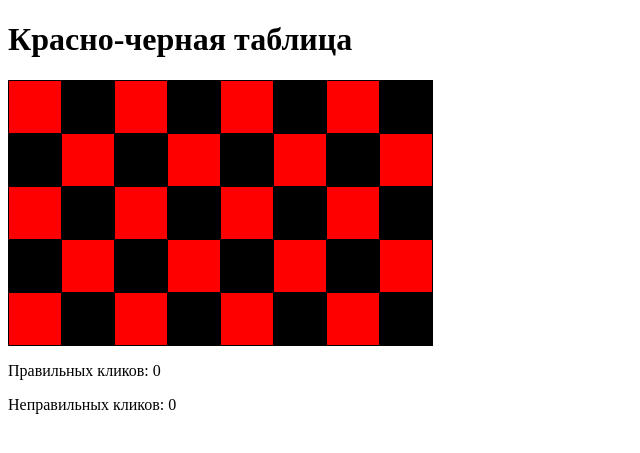
After one commit to Aidar042002/EmployerTest, a PHP site: page /php/attention1.php in a window 1280 px wide. The commit adds this page. Shown: the top 453 px of the page, without its empty margins (0-640 px from the left). Run offline with PHP 8.4, Linux system fonts and the light colour scheme.

Commit message:
add attention.php

```diff
--- /dev/null
+++ b/app/php/attention1.php
@@ -0,0 +1,97 @@
+<!DOCTYPE html>
+<html>
+<head>
+ <title>Красно-черная таблица</title>
+ <style>
+  table {
+   border-collapse: collapse;
+  }
+  td {
+   width: 50px;
+   height: 50px;
+   border: 1px solid black;
+  }
+  .red {
+   background-color: red;
+  }
+  .black {
+   background-color: black;
+  }
+ </style>
+</head>
+<body>
+ <h1>Красно-черная таблица</h1>
+ <table>
+  <tr>
+   <td class="red"></td>
+   <td class="black"></td>
+   <td class="red"></td>
+   <td class="black"></td>
+   <td class="red"></td>
+   <td class="black"></td>
+   <td class="red"></td>
+   <td class="black"></td>
+  </tr>
+  <tr>
+   <td class="black"></td>
+   <td class="red"></td>
+   <td class="black"></td>
+   <td class="red"></td>
+   <td class="black"></td>
+   <td class="red"></td>
+   <td class="black"></td>
+   <td class="red"></td>
+  </tr>
+  <tr>
+   <td class="red"></td>
+   <td class="black"></td>
+   <td class="red"></td>
+   <td class="black"></td>
+   <td class="red"></td>
+   <td class="black"></td>
+   <td class="red"></td>
+   <td class="black"></td>
+  </tr>
+  <tr>
+   <td class="black"></td>
+   <td class="red"></td>
+   <td class="black"></td>
+   <td class="red"></td>
+   <td class="black"></td>
+   <td class="red"></td>
+   <td class="black"></td>
+   <td class="red"></td>
+  </tr>
+  <tr>
+   <td class="red"></td>
+   <td class="black"></td>
+   <td class="red"></td>
+   <td class="black"></td>
+   <td class="red"></td>
+   <td class="black"></td>
+   <td class="red"></td>
+   <td class="black"></td>
+  </tr>
+ </table>
+
+ <p>Правильных кликов: <span id="correct">0</span></p>
+ <p>Неправильных кликов: <span id="incorrect">0</span></p>
+
+ <script>
+ var correctClicks = 0;
+var incorrectClicks = 0;
+
+document.querySelectorAll("td").forEach(function(td) {
+ td.onclick = function() {
+  if (this.classList.contains("red")) {
+   correctClicks++;
+  } else {
+   incorrectClicks++;
+  }
+  document.getElementById("correct").innerHTML = correctClicks;
+  document.getElementById("incorrect").innerHTML = incorrectClicks;
+ };
+});
+ </script>
+</body>
+</html>
--- a/app/tests.php
+++ b/app/tests.php
@@ -17,6 +17,7 @@
         <li><a href="php/analog.php">Тест на аналоговое движение, движение с преследованием</li>
         <li><a href="php/thinking.php">Мышление</li>
         <li><a href="t.html">test</li>
+        <li><a href="php/attention.php">Внимание</li>
       </ul>
     </div>
     <div class="footer">
```
Also changed, not shown: app/php/attention.php (added, +116 -0 lines).
